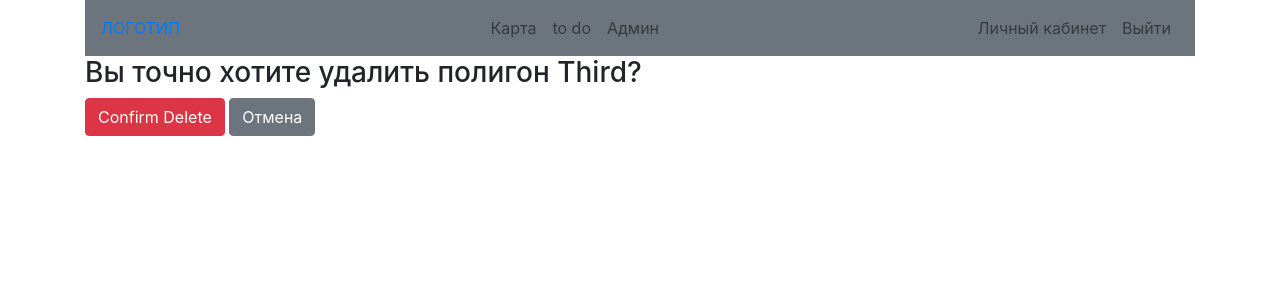
After one commit to MariaImangalina/ads, a Django app: page /data/remove/14/ in a window 1280 px wide. The commit adds this page. Shown: the top 300 px of the page. Run offline with Django 3.2, Linux system fonts and the light colour scheme; a user stored in the database is signed in; data comes from the database, SQL or seed files in the repository; both versions use the stored data as it was after the commit; parts of the project's set-up code (start-up, migrations or seed data) failed here and were passed over; some libraries are stand-ins or nearby versions.

Commit message:
add DeletePolygon and set up success url to userpage

```diff
--- a/account/templates/account/user_detail.html
+++ b/account/templates/account/user_detail.html
@@ -20,6 +20,7 @@
 <h4>Ваши полигоны:</h4>
 <a href="{% url 'data:map' %}" role='button' class='btn btn-primary' >Добавить полигон</a>
 <br>
+<br>
 <table class='table thead-light'>
     <thead class='thead-light'>
         <tr>
@@ -34,7 +35,7 @@
             <th scope='row'>{{ forloop.counter }}</td>
             <td>{{ pol.name }}</td>
             <td style='overflow: scroll'>{{ pol.coordinates }}</td>
-            <td><a href='#' role='button' class='btn btn-primary'>Удалить</a></td>
+            <td><a href="{% url 'data:remove' pk=pol.pk %}" class='btn btn-secondary'>Удалить</a></td>
         </tr>
         {% endfor %}
 
--- /dev/null
+++ b/data/templates/data/polygon_confirm_delete.html
@@ -0,0 +1,18 @@
+{% extends 'base.html' %}
+
+{% block content %}
+
+<div>
+    <h3>Вы точно хотите удалить полигон {{ polygon.name }}?</h3>
+</div>
+
+<form method='POST'>
+    {% csrf_token %}
+    <input type="submit" value='Confirm Delete' class='btn btn-danger'>
+    <a href="{% url 'account:userpage' pk=user.pk %}" class='btn btn-secondary'>Отмена</a>
+
+
+</form>
+
+
+{% endblock %}
--- a/data/urls.py
+++ b/data/urls.py
@@ -1,6 +1,6 @@
 from django.urls import path, include
 
-from .views import add_polygon, get_df
+from .views import add_polygon, get_df, DeletePolygon
 
 
 app_name = 'data'
@@ -8,4 +8,5 @@ app_name = 'data'
 urlpatterns = [
     path('map/', add_polygon, name='map'),
     path('df/', get_df, name='df'),
+    path('remove/<int:pk>/', DeletePolygon.as_view(), name='remove'),
 ]
--- a/data/views.py
+++ b/data/views.py
@@ -1,6 +1,11 @@
 from django.shortcuts import render
+from django.urls import reverse_lazy
 from django.contrib.auth.decorators import login_required
+from django.contrib.auth.mixins import LoginRequiredMixin
+from django.contrib.auth import get_user_model
 from django.http import HttpResponse
+from django.views import generic
+
 
 from .forms import PolygonForm
 from .models import Polygon
@@ -12,6 +17,8 @@ import pandas as pd
 import datetime
 from django.core.mail import EmailMessage
 
+
+User=get_user_model()
 
 ### преобразуем координаты из Array в формат запроса SQL
 def to_sql(coordinates):
@@ -70,3 +77,11 @@ def get_df(request):
             msg.send(fail_silently=False)
 
     return HttpResponse('its working')
+
+
+
+class DeletePolygon(LoginRequiredMixin, generic.DeleteView):
+    model = Polygon
+
+    def get_success_url(self):
+        return reverse_lazy('account:userpage', kwargs={'pk': self.object.user.pk})
```
Also changed, not shown: db.sqlite3.
